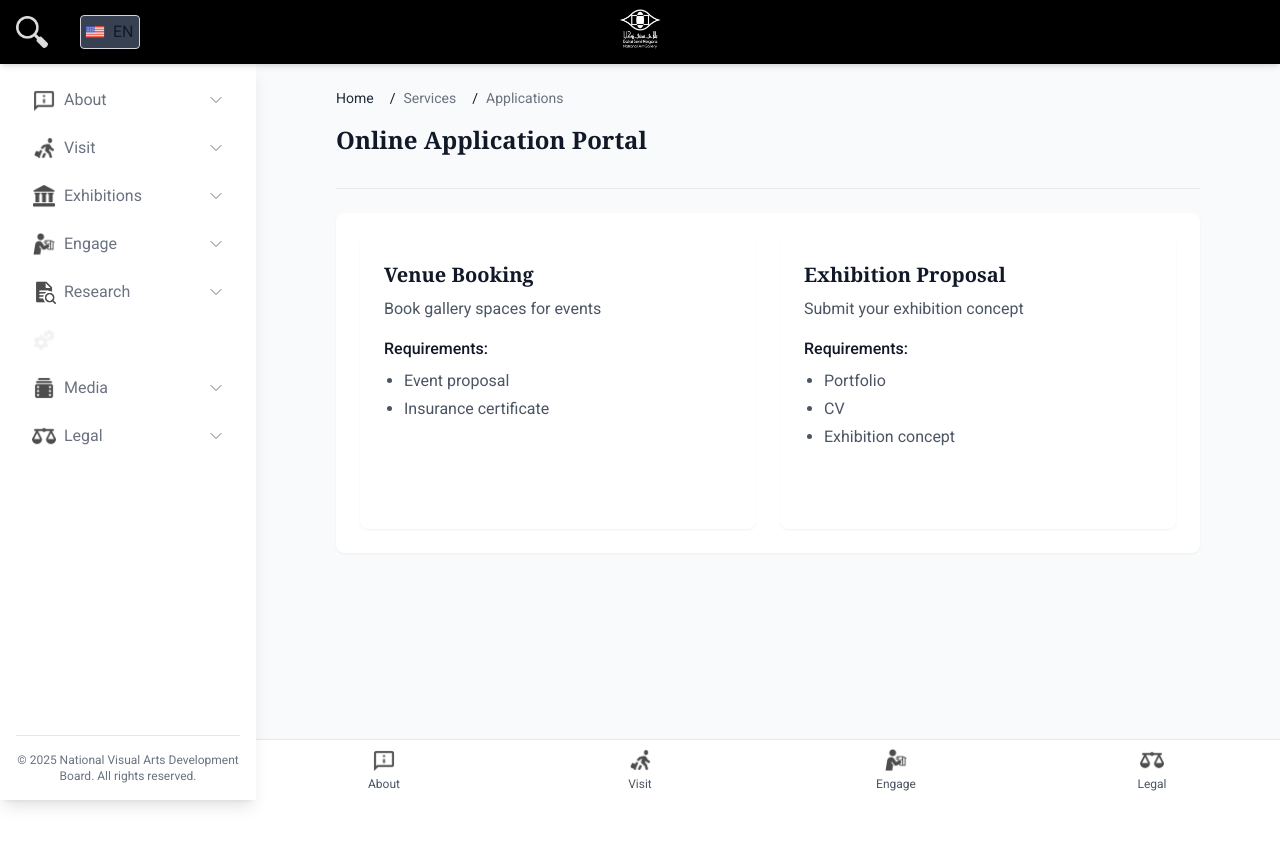
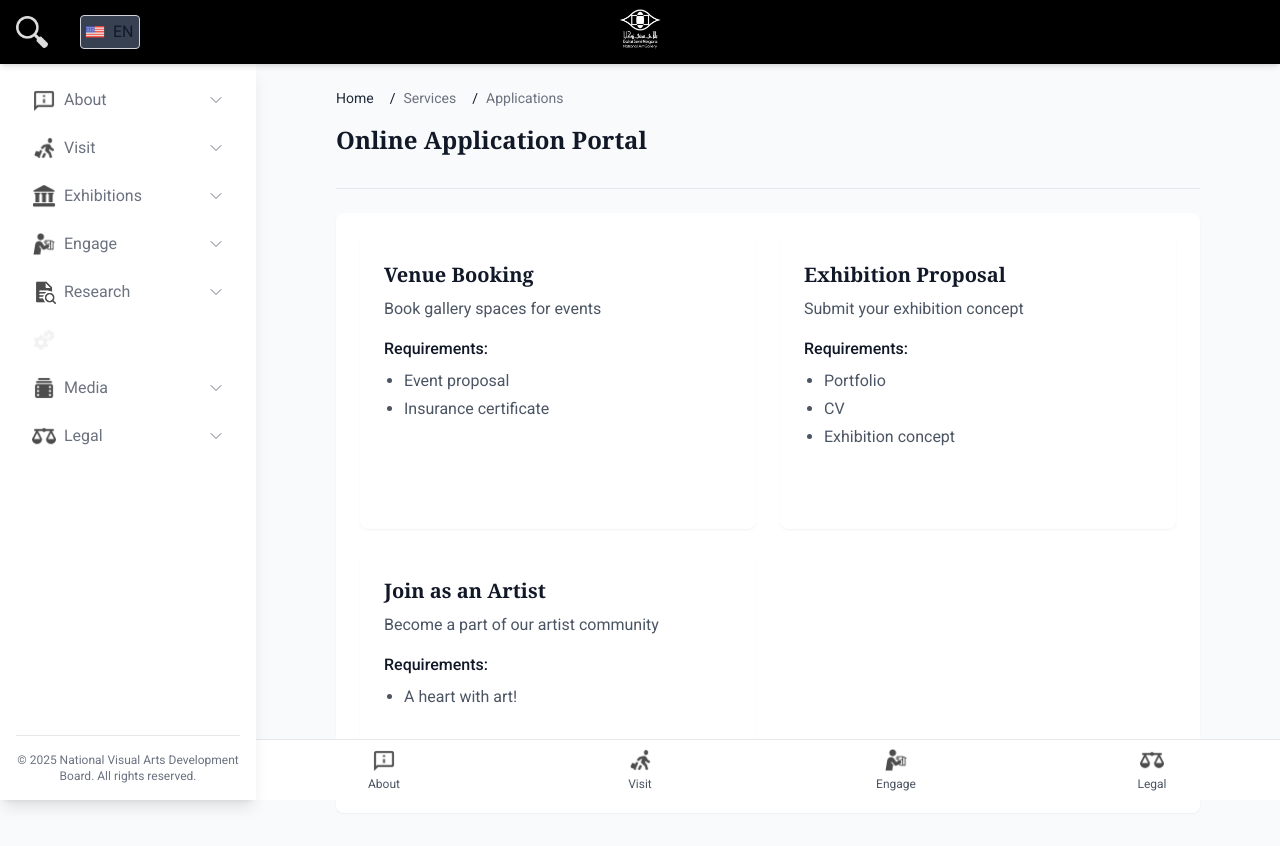
Before and after one commit to Jessy-Chan/HCIAU_Prototype, a React (Vite) app in the folder nvadb-frontend/: page /services/applications in a window 1280 px wide. Shown: the top 846 px of the page. Before the commit the page ends 800 px from the top, so only its background shows below. Built offline with nearby package versions, Linux system fonts and the light colour scheme.

Commit message:
Updated Form for Application

```diff
--- a/nvadb-frontend/src/components/FormEmbed.jsx
+++ b/nvadb-frontend/src/components/FormEmbed.jsx
@@ -81,7 +81,9 @@ const FormEmbed = ({ title, fields, onSubmit, locale }) => {
             setValidationMessage('');
           }}
         />
-        <label className="text-red-500 text-sm mt-1">{validationMessage}</label>
+        <label className="text-red-500 text-sm mt-1">
+          {validationMessage}
+        </label>
       </div>
     );
   };
@@ -93,6 +95,9 @@ const FormEmbed = ({ title, fields, onSubmit, locale }) => {
         <div key={field.id} className="form-field">
           <label className="block text-sm font-medium mb-1">
             {field.label}
+            {(field.required !== undefined ? field.required : true) &&
+              <span className="text-red-500"> *</span>
+            }
           </label>
           {renderInput(field)}
         </div>
--- a/nvadb-frontend/src/data/content/locales/en/services.js
+++ b/nvadb-frontend/src/data/content/locales/en/services.js
@@ -5,9 +5,6 @@ export const services = {
     applytext: "Apply Now",
     form: {
       title: "Apply for",
-      name: "Full Name",
-      email: "Email",
-      documents: "Required Documents",
       cancel: "Cancel"
     },
     categories: [
@@ -15,13 +12,35 @@ export const services = {
         id: "venue",
         title: "Venue Booking",
         description: "Book gallery spaces for events",
-        requirements: ["Event proposal", "Insurance certificate"]
+        requirements: ["Event proposal", "Insurance certificate"],
+        form: {
+          name: {id:'name', name: 'Full Name', type: 'text'},
+          email: {id:'email', name: 'Email', type: 'email'},
+          purpose: {id:'purpose', name: 'Purpose', type: 'text', required: false},
+          documents: {id:'documents', name: 'Event proposal', type: 'file', multiple: true}
+        },
       },
       {
         id: "exhibition",
         title: "Exhibition Proposal",
         description: "Submit your exhibition concept",
-        requirements: ["Portfolio", "CV", "Exhibition concept"]
+        requirements: ["Portfolio", "CV", "Exhibition concept"],
+        form: {
+          name: {id:'name', name: 'Full Name', type: 'text'},
+          email: {id:'email', name: 'Email', type: 'email'},
+          documents: {id:'documents', name: 'Event proposal', type: 'file', multiple: true}
+        },
+      },
+      {
+        id: "join",
+        title: "Join as an Artist",
+        description: "Become a part of our artist community",
+        requirements: ["A heart with art!"],
+        form: {
+          name: {id:'name', name: 'Full Name', type: 'text'},
+          reason: {id:'reason', name: 'Reason for Joining', type: 'text'},
+          email: {id:'email', name: 'Email', type: 'email'}
+        },
       }
     ]
   },
--- a/nvadb-frontend/src/data/content/locales/ms/services.js
+++ b/nvadb-frontend/src/data/content/locales/ms/services.js
@@ -5,9 +5,6 @@ export const services = {
     applytext: "Mohon Sekarang",
     form: {
       title: "Mohon untuk",
-      name: "Nama Penuh",
-      email: "Emel",
-      documents: "Dokumen yang Diperlukan",
       cancel: "Batal"
     },
     categories: [
@@ -15,13 +12,34 @@ export const services = {
         id: "venue",
         title: "Tempahan Ruang",
         description: "Tempah ruang galeri untuk acara",
-        requirements: ["Cadangan acara", "Sijil insurans"]
+        requirements: ["Cadangan acara", "Sijil insurans"],
+        form: {
+          name: {id:'name', name: 'Nama Penuh', type: 'text'},
+          email: {id:'email', name: 'Emel', type: 'email'},
+          documents: {id:'documents', name: 'Cadangan Acara', type: 'file', multiple: true}
+        },
       },
       {
         id: "exhibition",
         title: "Cadangan Pameran",
         description: "Hantar konsep pameran anda",
-        requirements: ["Portfolio", "CV", "Konsep pameran"]
+        requirements: ["Portfolio", "CV", "Konsep pameran"],
+        form: {
+          name: {id:'name', name: 'Nama Penuh', type: 'text'},
+          email: {id:'email', name: 'Emel', type: 'email'},
+          documents: {id:'documents', name: 'Dokumen Pameran', type: 'file', multiple: true}
+        },
+      },
+      {
+        id: "join",
+        title: "Sertai sebagai Artis",
+        description: "Jadi sebahagian daripada komuniti artis kami",
+        requirements: ["Hati yang penuh dengan seni!"],
+        form: {
+          name: {id:'name', name: 'Nama Penuh', type: 'text'},
+          reason: {id:'reason', name: 'Sebab Menyertai', type: 'text'},
+          email: {id:'email', name: 'Emel', type: 'email'}
+        },
       }
     ]
   },
--- a/nvadb-frontend/src/pages/services/Applications.jsx
+++ b/nvadb-frontend/src/pages/services/Applications.jsx
@@ -40,17 +40,19 @@ const Applications = () => {
             <div className="bg-white rounded-lg p-6 max-w-2xl w-full">
               <FormEmbed
                 title={`${applications.form.title} ${selectedCategory.title}`}
-                fields={[
-                  { id: 'name', label: applications.form.name, type: 'text'},
-                  { id: 'email', label: applications.form.email, type: 'email'},
-                  { id: 'documents', label: applications.form.documents, type: 'file', multiple: true}
-                ]}
+                fields={Object.values(selectedCategory.form).map(field => ({
+                  id: field.id,
+                  label: field.name,
+                  type: field.type,
+                  multiple: field.multiple !== undefined ? field.multiple : false,
+                  required: field.required !== undefined ? field.required : true  // Add this line
+                }))}
                 onSubmit={() => setSelectedCategory(null)}
                 locale={locale}
               />
               <button
                 onClick={() => setSelectedCategory(null)}
-                className="mt-4 text-gray-600"
+                className="mt-2 btn-primary bg-red-500 hover:bg-red-600"
               >
                 {applications.form.cancel}
               </button>
```
